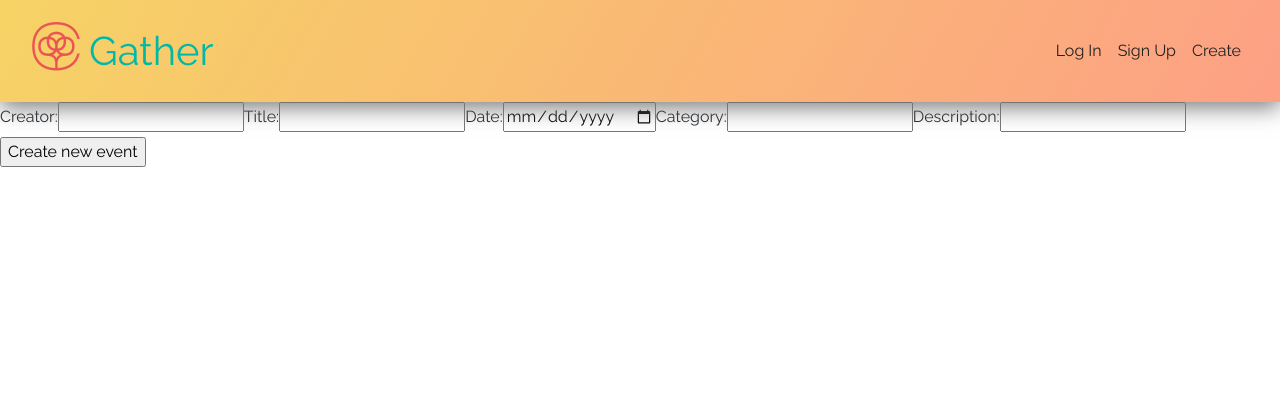
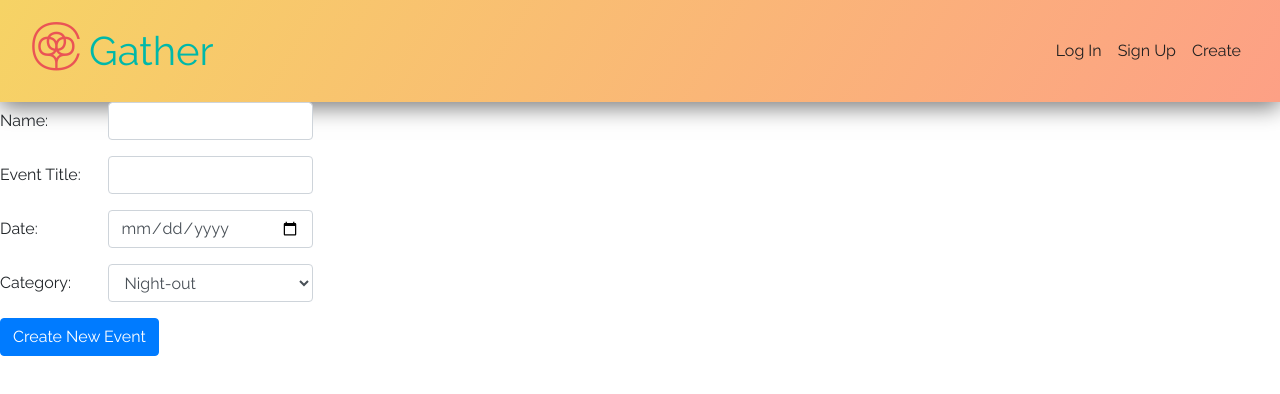
Before and after one commit to JameraMcNeil/gather, a React (Create React App) app in the folder gather_front_end/: page /#/create in a window 1280 px wide. Shown: the top 394 px of the page. Built offline with nearby package versions, Linux system fonts and the light colour scheme; no server answers.

Commit message:
put new create form where it belongs and removed from home and fixed date omg

```diff
--- a/gather_front_end/package.json
+++ b/gather_front_end/package.json
@@ -12,6 +12,7 @@
     "react": "^17.0.1",
     "react-bootstrap": "^1.5.2",
     "react-dom": "^17.0.1",
+    "react-moment": "^1.1.1",
     "react-router-dom": "^5.2.0",
     "react-scripts": "4.0.3",
     "react-select": "^4.2.1",
--- a/gather_front_end/src/components/EventCard.jsx
+++ b/gather_front_end/src/components/EventCard.jsx
@@ -1,6 +1,7 @@
 import axios from 'axios'
 import React, { Component } from 'react'
 import { Link } from 'react-router-dom'
+import Moment from 'react-moment';
 
 // state accessible as props
 
@@ -64,7 +65,7 @@ export default class EventCard extends Component {
 								<div className="each-item d-flex flex-column rounded position-relative" key={ event._id } >
 									<Link to={ event._id } className="router-link"><h5 className="each-title text-start">{ event.Title }</h5></Link>
 									<p className="each-name text-start"><strong>Added By:</strong> { event.Creator }</p>
-											<p className="each-name text-start"><strong>Date(s):</strong> { event.Date }</p>
+									<Moment format="MM/DD/YYYY"><p className="each-name text-start"><strong>Date(s):</strong> { event.Date }</p></Moment>
                   {/* { this.findCategory(event => {
                     return (
                       p +  { event.Category }
--- a/gather_front_end/src/components/Home.jsx
+++ b/gather_front_end/src/components/Home.jsx
@@ -1,6 +1,5 @@
 import React, { Component } from 'react'
 import EventCard from './EventCard'
-import FormTest from './FormTest'
 
 export default class Home extends Component {
 	render() {
@@ -13,7 +12,6 @@ export default class Home extends Component {
             <p className="text-center hero-text reflection d-flex justify-content-center">Gather</p>
           </div>
         </div>
-				<FormTest />
         <EventCard events={ this.props.events }/>
   			</div>
 		)
--- a/gather_front_end/src/components/NewForm.jsx
+++ b/gather_front_end/src/components/NewForm.jsx
@@ -1,10 +1,15 @@
 import axios from 'axios'
 import React, { Component } from 'react'
 import { Redirect } from 'react-router-dom'
+import Form from 'react-bootstrap/Form';
+import FormControl from 'react-bootstrap/FormControl';
+import Button from 'react-bootstrap/Button';
+import Col from 'react-bootstrap/Col'
+import Moment from 'moment';
 
 let baseURL = ''
 
-if (process.env.NODE_ENV === 'development') {
+if(process.env.NODE_ENV === 'development') {
 	baseURL = 'http://localhost:3003'
 } else {
 	baseURL = 'heroku backend url here'
@@ -19,7 +24,7 @@ export default class NewForm extends Component {
 			date: '',
 			category: '',
 			description: '',
-            redirect: false
+			redirect: false,
 		}
 
 		this.handleChange = this.handleChange.bind(this)
@@ -28,7 +33,9 @@ export default class NewForm extends Component {
 	}
 
 	handleChange(event) {
-        this.setState({ [event.target.id]: event.target.value })
+		this.setState({
+			[event.target.id]: event.target.value
+		})
 	}
 
 	dropdownChange(e) {
@@ -66,13 +73,61 @@ export default class NewForm extends Component {
 	}
 
 	render() {
-        if (this.state.redirect) {
+		if(this.state.redirect) {
 			return (<Redirect to='/' />)
 		}
 
 		return (
-            <div>
-                <form onSubmit={ (event) => this.handleSubmit(event) }>
+
+			<Form onSubmit={ (event) => this.handleSubmit(event) }>
+        <Form.Group>
+          <Form.Row>
+            <Form.Label column lg={1} htmlFor='creator'>Name:</Form.Label>
+            <Col className="col-sm-2">
+              <Form.Control type='text' name='creator' id='creator' onChange={ this.handleChange } />
+            </Col>
+          </Form.Row>
+        </Form.Group>
+        <Form.Group>
+          <Form.Row>
+            <Form.Label column lg={1} htmlFor='title'>Event Title:</Form.Label>
+            <Col className="col-sm-2">
+              <Form.Control type='text' name='title' id='title' onChange={ this.handleChange } />
+            </Col>
+          </Form.Row>
+        </Form.Group>
+        <Form.Group>
+          <Form.Row>
+            <Form.Label column lg={1} htmlFor='date'>Date:</Form.Label>
+            <Col className="col-sm-2">
+              <Form.Control type='date' name='date' id='date' onChange={ this.handleChange } />
+            </Col>
+          </Form.Row>
+        </Form.Group>
+        <Form.Group>
+          <Form.Row>
+            <Form.Label column lg={1} htmlFor='category'>Category:</Form.Label>
+            <Col className="col-sm-2">
+              <Form.Control as="select" name='category' id='category' onChange={ this.handleChange }>
+                <option>Night-out</option>
+                <option>Nature</option>
+                <option>Game Night</option>
+                <option>Restaurant</option>
+                <option>Movie</option>
+                <option>House Party</option>
+              </Form.Control>
+            </Col>
+          </Form.Row>
+        </Form.Group>
+        <Button type = "submit">Create New Event</Button>
+      </Form>
+		)
+	}
+}
+
+
+{
+	/* <form onSubmit={ (event) => this.handleSubmit(event) }>
             <label htmlFor='creator'>Creator: </label>
             <input type='text' name='creator' id='creator' onChange={ this.handleChange } />
 
@@ -89,8 +144,5 @@ export default class NewForm extends Component {
             <input type='textarea' name='description' id='description' onChange={ this.handleChange } />
 
             <input type='submit' value='Create new event' />
-                </form>
-            </div>
-        )
+	</form> */
 }
-}
```
Also changed, not shown: 1 other file (tests, documents, lock files or other folders). Lines whose indentation alone changed are shown as unchanged.
